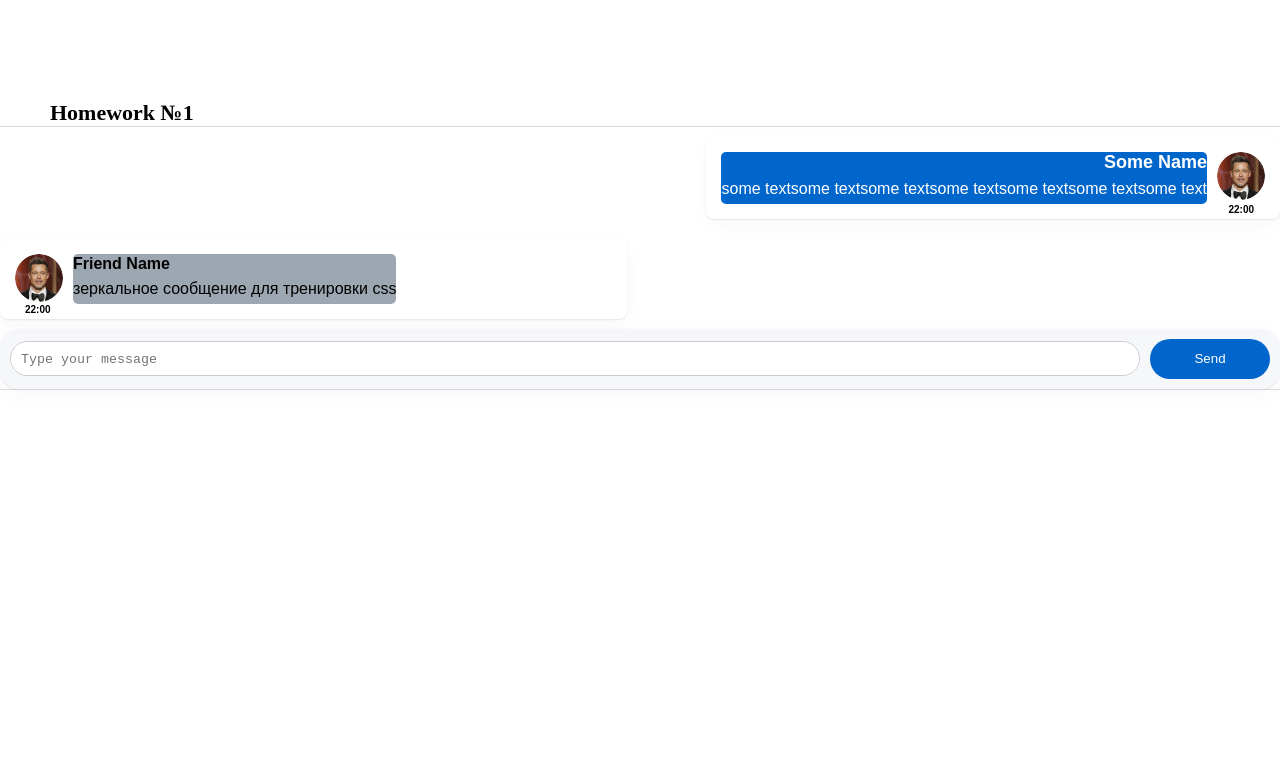
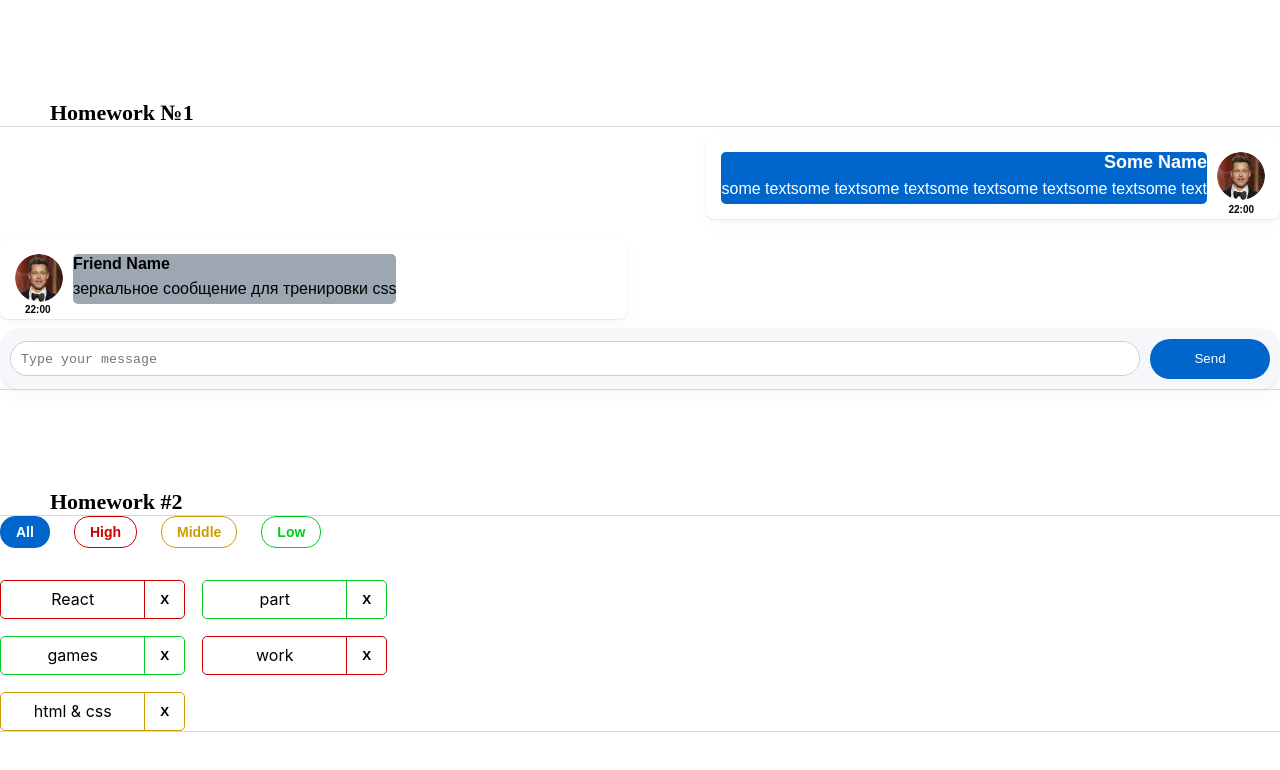
Before and after one commit to wewealka/hws2, a React (Create React App) app: page / in a window 1280 px wide. Shown: the top 770 px of the page. Built offline with nearby package versions, Linux system fonts and the light colour scheme.

Commit message:
finished hometask №2

```diff
--- a/src/s1-main/App.module.css
+++ b/src/s1-main/App.module.css
@@ -1,7 +1,8 @@
 .App {
-
     display: flex;
-    justify-content: center;
+    flex-direction: column;
+    max-width: 1280px;
+    margin: 0 auto;
 }
 
 .hw {
--- a/src/s1-main/App.tsx
+++ b/src/s1-main/App.tsx
@@ -1,13 +1,14 @@
 import React from 'react'
 import s from './App.module.css'
 import HW1 from '../s2-homeworks/hw01/HW1'
+import HW2 from '../s2-homeworks/hw02/HW2'
 
 function App() {
     return (
         <div className={s.App}>
             <HW1/>
             {/*раскомментировать по ходу выполнения*/}
-            {/*<HW2/>*/}
+            <HW2/>
             {/*<HW3/>*/}
             {/*<HW4/>*/}
 
```
